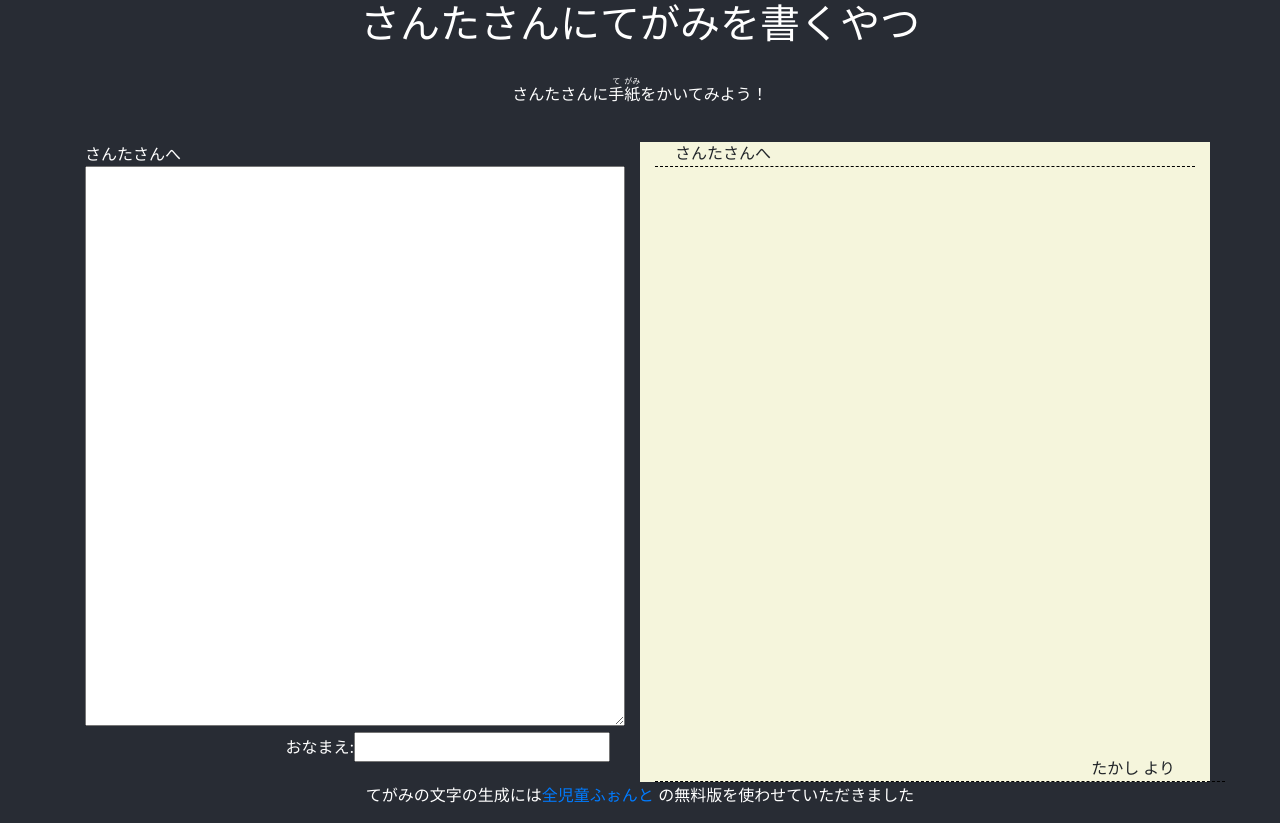
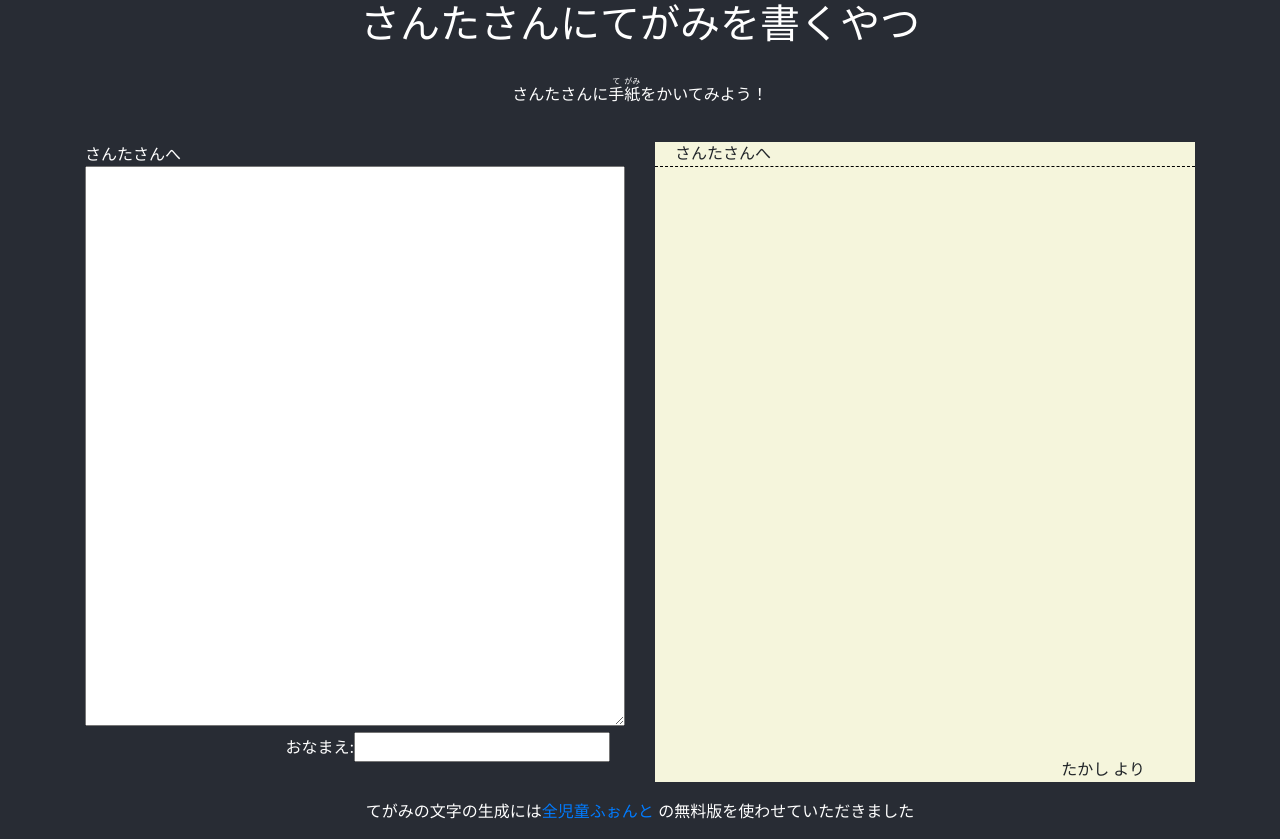
Before and after one commit to kngrow/santa_letter, a React (Create React App) app: page / in a window 1280 px wide. Built offline with nearby package versions, Linux system fonts and the light colour scheme; a web font is replaced by a local one.

Commit message:
:recycle:

```diff
--- a/src/App.js
+++ b/src/App.js
@@ -62,12 +62,12 @@ class App extends Component {
                 <InputComponent onUpdate={ this.updateText }/>
                 <FromComponent onUpdate={ this.updateName }/>
             </Col>
-            <Col className="letter_text" xs="12" lg="6">
-                <p>
-                <span className="dear_santa">さんたさんへ</span>
-                { this.convertText() }
-                <span className="from_name">{this.state.name} より</span>
-              </p>
+            <Col xs="12" lg="6">
+                <p className="letter_text">
+                  <span className="dear_santa">さんたさんへ</span>
+                  { this.convertText() }
+                  <span className="from_name">{this.state.name} より</span>
+                </p>
             </Col>
           </Row>
           <Row>
--- a/src/App.scss
+++ b/src/App.scss
@@ -53,6 +53,7 @@
   .from_name {
     text-align: right;
     padding-right:50px;
+    border-bottom : 0;
     position: absolute;
     bottom: 0;
   }
```
